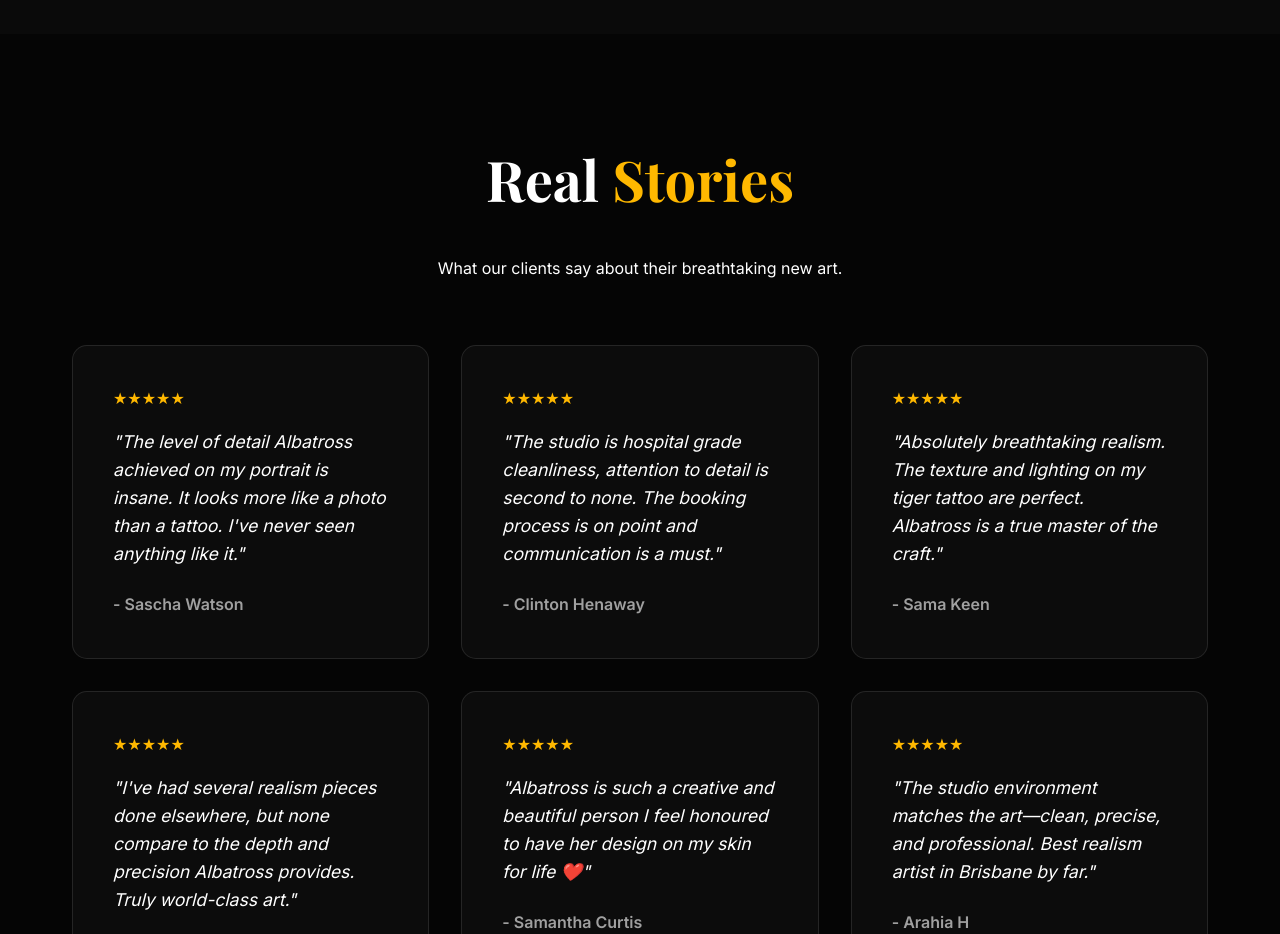
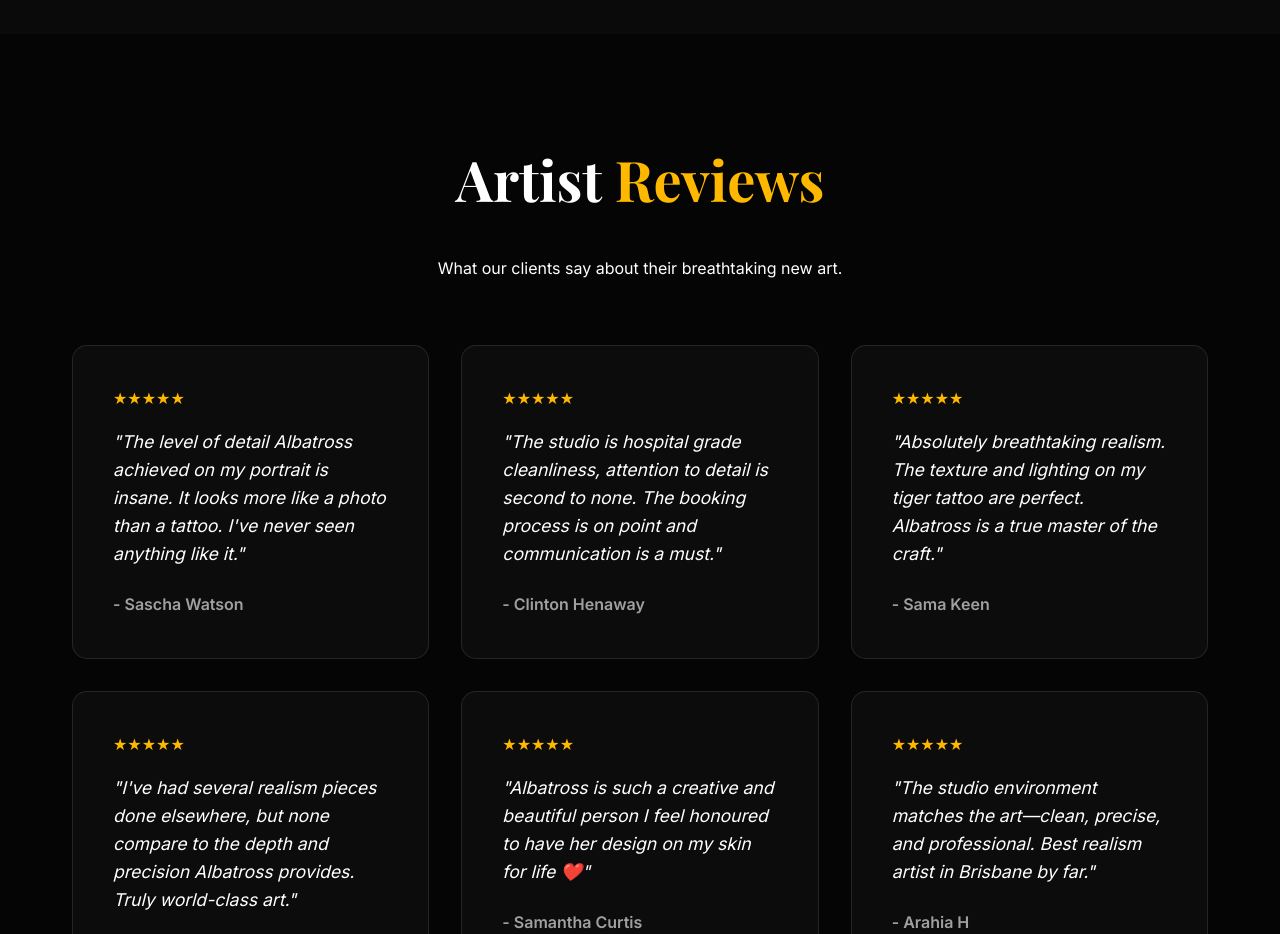
Before and after one commit to tahaemahaki-pixel/jungleinklp-hyper, a plain HTML site: page index.html in a window 1280 px wide. Shown: the part 3060-3994 px from the top of the page. Drawn offline with nearby package versions, Linux system fonts and the light colour scheme; a web font is replaced by a local one.

Commit message:
Update index.html

```diff
--- a/index.html
+++ b/index.html
@@ -133,7 +133,7 @@
         <section id="reviews" class="testimonials section-padding">
             <div class="container">
                 <div class="section-header">
-                    <h2>Real <span class="accent">Stories</span></h2>
+                    <h2>Artist <span class="accent">Reviews</span></h2>
                     <p>What our clients say about their breathtaking new art.</p>
                 </div>
                 <div class="testimonial-grid">
```
